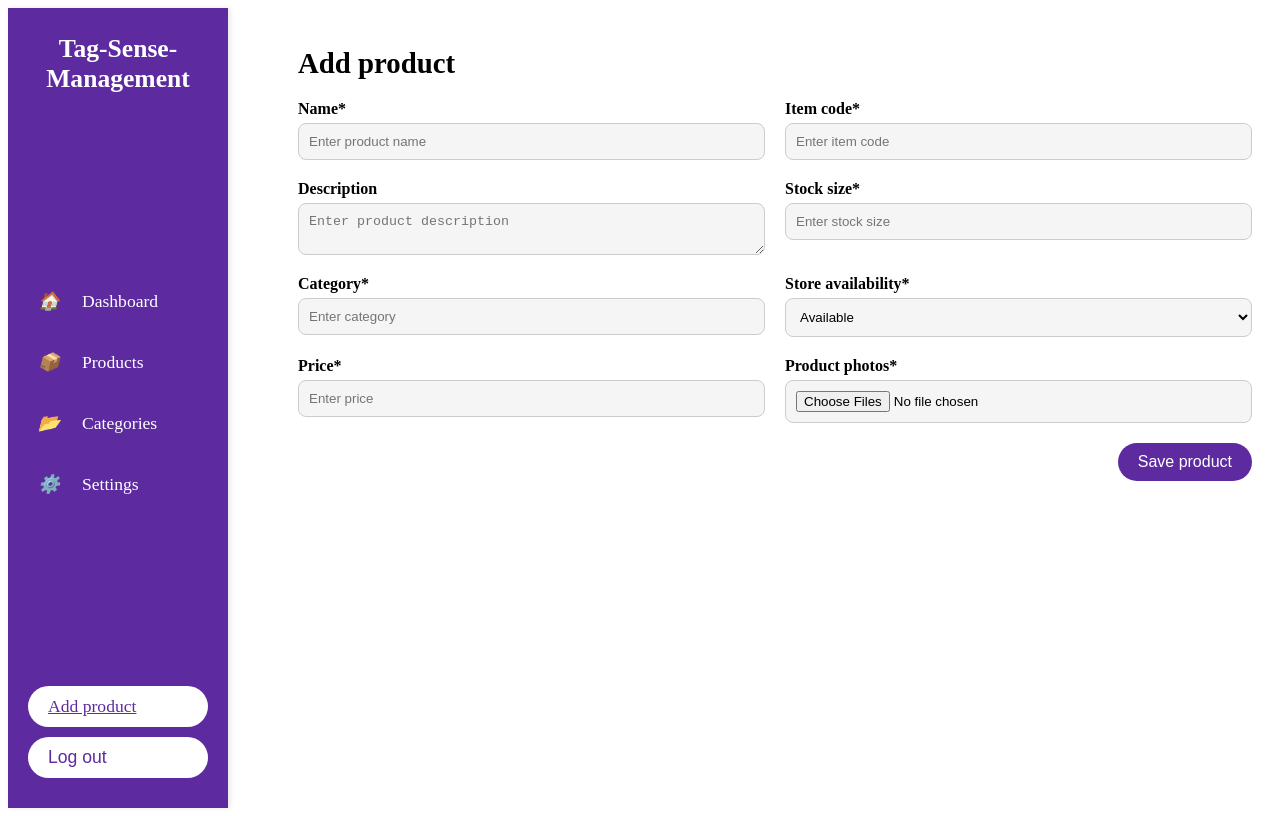
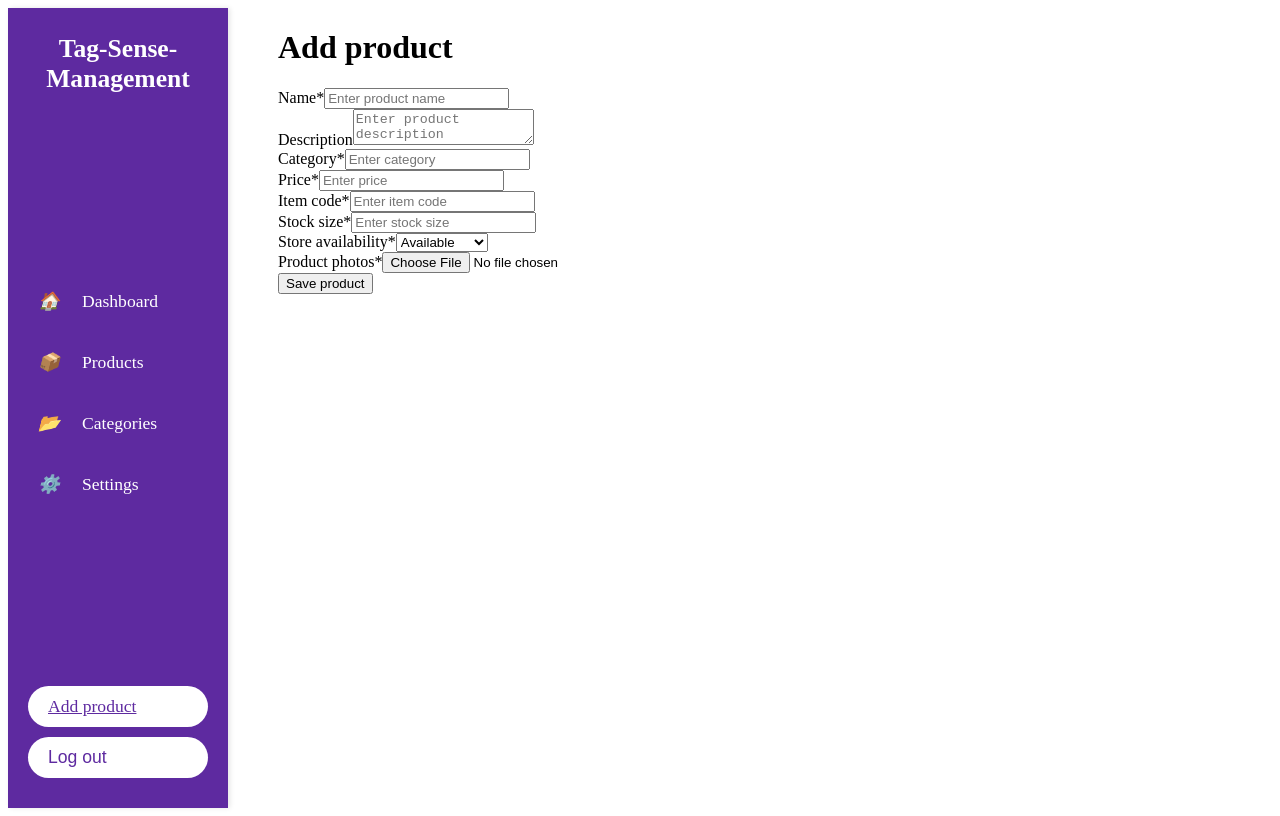
Before and after one commit to ethan-green3/Team-2051-Project, a Vue app in the folder team-2051-app/: page /add-product in a window 1280 px wide. Built offline with nearby package versions, Linux system fonts and the light colour scheme; sample sign-in values are in the browser's storage.

Commit message:
Products are now showing in product page after using Add product feature

```diff
--- a/team-2051-app/src/router/index.js
+++ b/team-2051-app/src/router/index.js
@@ -4,6 +4,7 @@ import CategoriesPage from '@/views/CategoriesPage.vue';
 import AddProduct from '../views/AddProduct.vue';
 import CategoryDetail from '@/views/CategoryDetail.vue'; // Import CategoryDetail
 import DashboardPage from '@/views/DashboardPage.vue'; // Import DashboardPage or placeholder component
+import ProductsPage from '@/views/ProductsPage.vue';
 
 const routes = [
   {
@@ -25,6 +26,11 @@ const routes = [
     path: '/add-product',
     name: 'AddProduct',
     component: AddProduct,
+  },
+  {
+    path: '/products',
+    name: 'ProductsPage',
+    component: ProductsPage, // Add the Products page route
   },
   {
     path: '/category/:categoryName', // Dynamic route for category pages
--- a/team-2051-app/src/views/AddProduct.vue
+++ b/team-2051-app/src/views/AddProduct.vue
@@ -1,55 +1,43 @@
 <template>
-    <div class="add-product-page">
+  <div class="add-product-container">
     <h1>Add product</h1>
-      <form class="add-product-form">
-        <div class="form-row">
-          <div class="form-group">
-            <label for="name">Name*</label>
-            <input type="text" id="name" placeholder="Enter product name" />
+    <form @submit.prevent="addProduct">
+      <div>
+        <label>Name*</label>
+        <input v-model="newProduct.name" placeholder="Enter product name" required />
       </div>
-          <div class="form-group">
-            <label for="item-code">Item code*</label>
-            <input type="text" id="item-code" placeholder="Enter item code" />
+      <div>
+        <label>Description</label>
+        <textarea v-model="newProduct.description" placeholder="Enter product description"></textarea>
       </div>
+      <div>
+        <label>Category*</label>
+        <input v-model="newProduct.category" placeholder="Enter category" required />
       </div>
-
-        <div class="form-row">
-          <div class="form-group">
-            <label for="description">Description</label>
-            <textarea id="description" placeholder="Enter product description"></textarea>
+      <div>
+        <label>Price*</label>
+        <input v-model="newProduct.price" placeholder="Enter price" required />
       </div>
-          <div class="form-group">
-            <label for="stock-size">Stock size*</label>
-            <input type="number" id="stock-size" placeholder="Enter stock size" />
+      <div>
+        <label>Item code*</label>
+        <input v-model="newProduct.itemCode" placeholder="Enter item code" required />
       </div>
+      <div>
+        <label>Stock size*</label>
+        <input v-model="newProduct.stockSize" placeholder="Enter stock size" required />
       </div>
-
-        <div class="form-row">
-          <div class="form-group">
-            <label for="category">Category*</label>
-            <input type="text" id="category" placeholder="Enter category" />
-          </div>
-          <div class="form-group">
-            <label for="store-availability">Store availability*</label>
-            <select id="store-availability">
-              <option value="available">Available</option>
-              <option value="unavailable">Unavailable</option>
+      <div>
+        <label>Store availability*</label>
+        <select v-model="newProduct.storeAvailability" required>
+          <option value="Available">Available</option>
+          <option value="Unavailable">Unavailable</option>
         </select>
       </div>
+      <div>
+        <label>Product photos*</label>
+        <input type="file" @change="handleFileUpload" required />
       </div>
-
-        <div class="form-row">
-          <div class="form-group">
-            <label for="price">Price*</label>
-            <input type="text" id="price" placeholder="Enter price" />
-          </div>
-          <div class="form-group">
-            <label for="product-photos">Product photos*</label>
-            <input type="file" id="product-photos" multiple />
-          </div>
-        </div>
-
-        <button type="submit" class="submit-button">Save product</button>
+      <button type="submit">Save product</button>
     </form>
   </div>
 </template>
@@ -57,65 +45,51 @@
 <script>
 export default {
   name: 'AddProduct',
+  data() {
+    return {
+      newProduct: {
+        name: '',
+        description: '',
+        category: '',
+        price: '',
+        itemCode: '',
+        stockSize: '',
+        storeAvailability: 'Available',
+        productPhotos: ''
+      }
+    };
+  },
+  methods: {
+    handleFileUpload(event) {
+      const file = event.target.files[0];
+      if (file) {
+        const reader = new FileReader();
+        reader.onload = (e) => {
+          this.newProduct.productPhotos = e.target.result; // Store the base64 image
+        };
+        reader.readAsDataURL(file);
+      }
+    },
+    addProduct() {
+      const products = JSON.parse(localStorage.getItem('products')) || [];
+      products.push({ ...this.newProduct });
+      localStorage.setItem('products', JSON.stringify(products));
+
+      // Clear the form fields after saving
+      this.newProduct = {
+        name: '',
+        description: '',
+        category: '',
+        price: '',
+        itemCode: '',
+        stockSize: '',
+        storeAvailability: 'Available',
+        productPhotos: ''
+      };
+
+      // Redirect to Products Page
+      this.$router.push({ name: 'ProductsPage' });
+    }
+  }
 };
 </script>
-
-  <style scoped>
-  .add-product-page {
-    padding: 20px;
-  }
-
-  h1 {
-    font-size: 1.8rem;
-    font-weight: bold;
-    margin-bottom: 20px;
-  }
-
-  .add-product-form {
-    display: flex;
-    flex-direction: column;
-    gap: 20px;
-  }
-
-  .form-row {
-    display: flex;
-    gap: 20px;
-  }
-
-  .form-group {
-    flex: 1;
-    display: flex;
-    flex-direction: column;
-  }
-
-  label {
-    font-weight: bold;
-    margin-bottom: 5px;
-  }
-
-  input, textarea, select {
-    padding: 10px;
-    border-radius: 8px;
-    border: 1px solid #ccc;
-    background-color: #f5f5f5;
-  }
-
-  textarea {
-    resize: vertical;
-  }
-
-  .submit-button {
-    align-self: flex-end;
-    padding: 10px 20px;
-    background-color: #5e2aa0;
-    color: white;
-    border: none;
-    border-radius: 20px;
-    cursor: pointer;
-    font-size: 1rem;
-  }
-
-  .submit-button:hover {
-    background-color: #4b1b8b;
-  }
-  </style>
--- /dev/null
+++ b/team-2051-app/src/views/ProductsPage.vue
@@ -0,0 +1,59 @@
+<template>
+    <div class="products-container">
+      <h1>Product List</h1>
+      <div v-if="products.length">
+        <ul>
+          <li v-for="(product, index) in products" :key="index">
+            <h3>{{ product.name }}</h3>
+            <p>{{ product.description }}</p>
+            <p>Category: {{ product.category }}</p>
+            <p>Price: {{ product.price }}</p>
+            <p>Item Code: {{ product.itemCode }}</p>
+            <p>Stock Size: {{ product.stockSize }}</p>
+            <p>Store Availability: {{ product.storeAvailability }}</p>
+            <img v-if="product.productPhotos" :src="product.productPhotos" alt="Product photo" />
+          </li>
+        </ul>
+      </div>
+      <div v-else>
+        <p>No products have been added yet.</p>
+      </div>
+    </div>
+  </template>
+
+  <script>
+  export default {
+    name: 'ProductsPage',
+    data() {
+      return {
+        products: []
+      };
+    },
+    mounted() {
+      this.loadProducts();
+    },
+    methods: {
+      loadProducts() {
+        const storedProducts = JSON.parse(localStorage.getItem('products')) || [];
+        this.products = storedProducts;
+      }
+    }
+  };
+  </script>
+
+  <style scoped>
+  .products-container {
+    padding: 20px;
+  }
+
+  ul {
+    list-style: none;
+    padding: 0;
+  }
+
+  li {
+    border: 1px solid #ccc;
+    padding: 10px;
+    margin-bottom: 10px;
+  }
+  </style>
```
Lines whose indentation alone changed are shown as unchanged.
